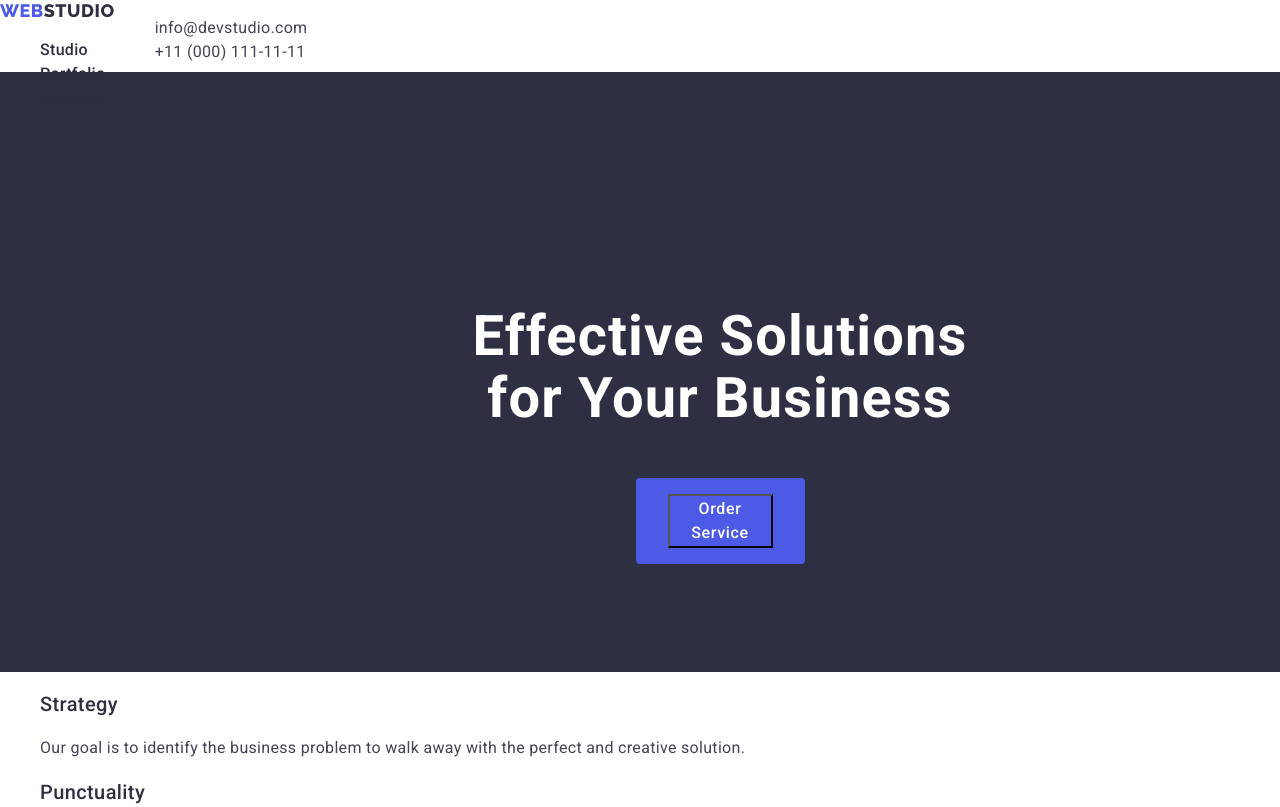
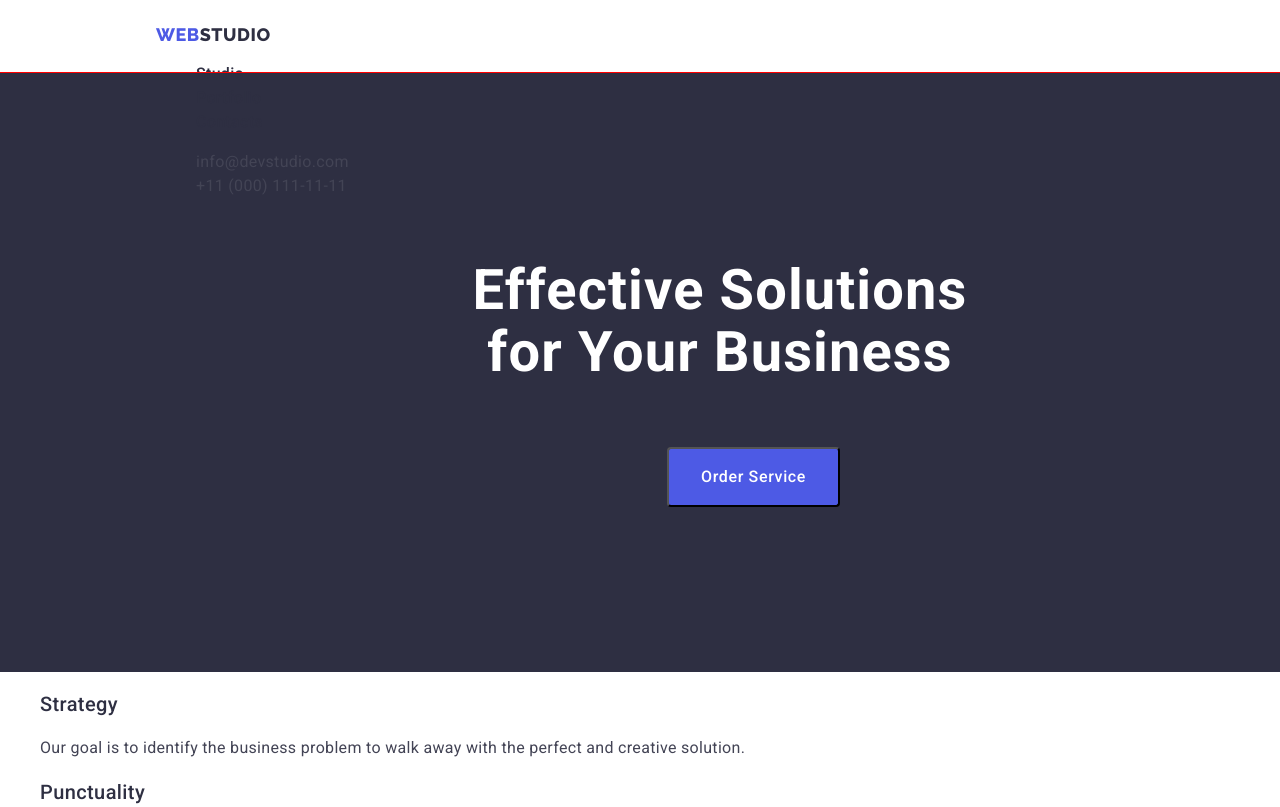
Before and after one commit to Terrenss/goit-markup-hw-03, a plain HTML site: page index.html in a window 1280 px wide. Shown: the top 807 px of the page. Drawn offline with nearby package versions, Linux system fonts and the light colour scheme.

Commit message:
progress!!!

```diff
--- a/css/styles.css
+++ b/css/styles.css
@@ -11,12 +11,11 @@ body {
 /* ---------------  Header */
 
 .header-main-box {
-  box-sizing: border-box;
-  display: flex;
-  justify-content: flex-start;
   margin: 0 auto;
+  padding: 24px 156px;
   width: 1440px;
   height: 72px;
+  outline: 1px solid red;
 }
 
 .header-logo {
@@ -231,11 +230,17 @@ body {
   background: #2e2f42;
 }
 .hero-title {
+  margin: 0 auto;
+  margin-left: auto;
+  margin-right: auto;
+  padding-top: 188px;
+  width: 496px;
   font-style: normal;
   font-size: 56px;
   line-height: 1.1;
   letter-spacing: 0.02em;
   color: #ffffff;
+  text-align: center;
 }
 
 .hero-button {
@@ -248,6 +253,12 @@ body {
   color: #ffffff;
   background: #4d5ae5;
   cursor: pointer;
+  margin-top: 64px;
+  margin-left: 667px;
+  margin-right: auto;
+  margin-bottom: 204px;
+  padding: 16px 32px;
+  border-radius: 4px;
 }
 
 .hero-button:hover,
@@ -256,33 +267,19 @@ body {
 }
 
 .hero-main-container {
+  margin: 0 auto;
   width: 1440px;
   height: 600px;
-  left: 5px;
-  top: 72px;
-  margin: 0 auto;
 }
 
 .hero-title-box {
-  margin: 0 auto;
-  width: 496px;
-  padding-top: 188px;
-  margin-left: auto;
-  margin-right: auto;
-  margin-bottom: 48px;
   text-align: center;
 }
 
 .hero-button-box {
-  margin-left: auto;
-  margin-right: auto;
-  display: block;
   flex-direction: row;
   align-items: flex-start;
-  padding: 16px 32px;
   width: 169px;
-  background: #4d5ae5;
-  border-radius: 4px;
   text-align: center;
 }
 
--- a/index.html
+++ b/index.html
@@ -22,7 +22,8 @@
   </head>
   <body class="main">
     <!-- Header -->
-    <header class="header-main-box">
+    <header>
+      <div class="header-main-box">
         <nav>
           <a href="./index.html" class="header-logo link-deco"
             ><span class="logo-color">Web</span>Studio</a
@@ -51,18 +52,15 @@
             </li>
           </ul>
         </address>
+      </div>
     </header>
     <!-- /Header -->
     <main>
       <!-- Hero section -->
       <section class="hero-background">
         <div class="hero-main-container">
-          <div class="hero-title-box">
           <h1 class="hero-title">Effective Solutions for Your Business</h1>
-          </div>
-          <div class="hero-button-box">
           <button type="button" class="hero-button">Order Service</button>
-          </div>
         </div>
       </section>
       <!-- /Hero section -->
```
Lines whose indentation alone changed are shown as unchanged.
